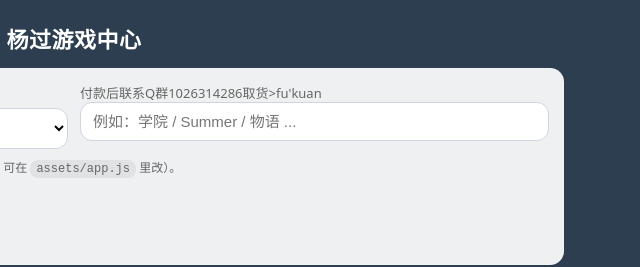
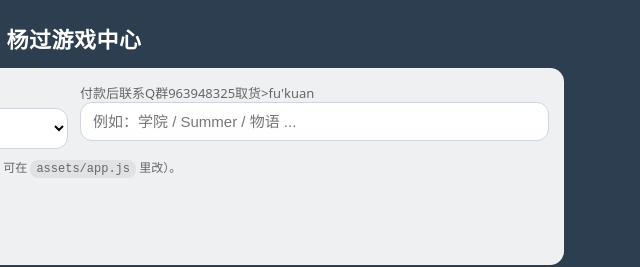
Before and after one commit to jcyx88/yg, a plain HTML site: page index.html in a window 1280 px wide. Shown: the top 267 px of the page, 566-1206 px from the left. Drawn offline with Linux system fonts and the light colour scheme; files whose address does not match are found by name.

Commit message:
Update index.html

```diff
--- a/index.html
+++ b/index.html
@@ -22,7 +22,7 @@
           </div>
 
           <div>
-            <label for="keyword">付款后联系Q群1026314286取货>fu'kuan
+            <label for="keyword">付款后联系Q群963948325取货>fu'kuan
             <input id="keyword" type="text" placeholder="例如：学院 / Summer / 物语 ..." autocomplete="off" />
           </div>
         </div>
```
